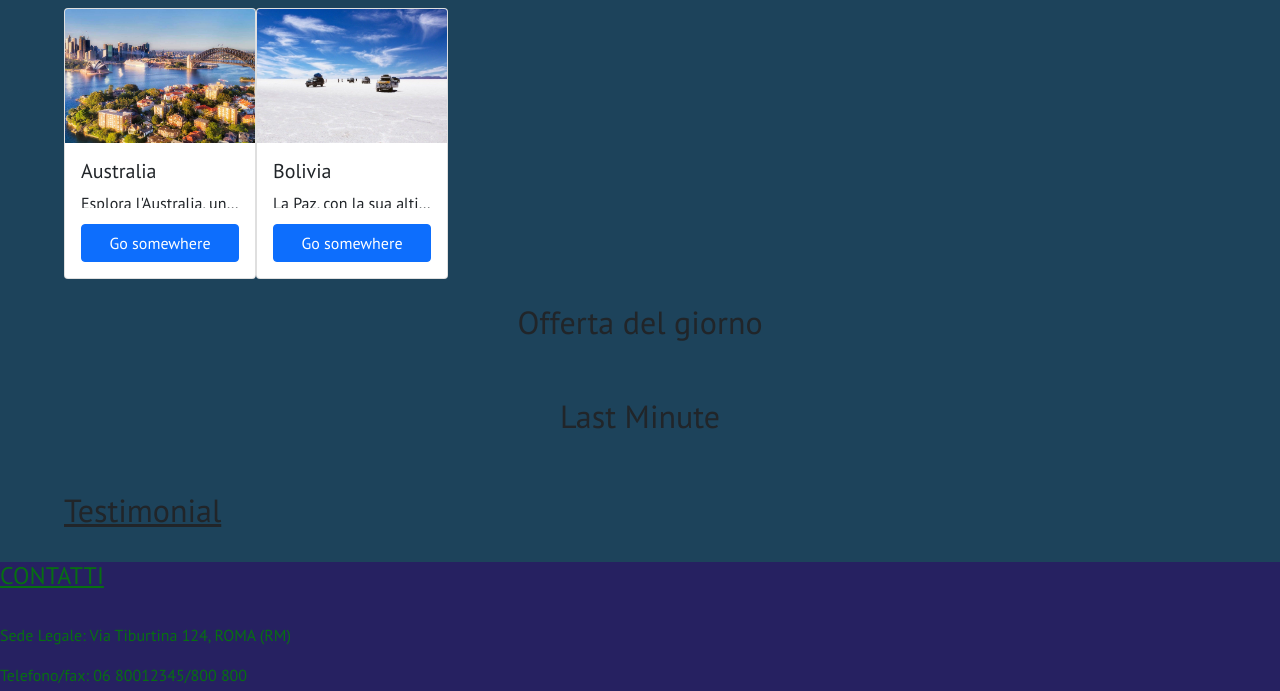
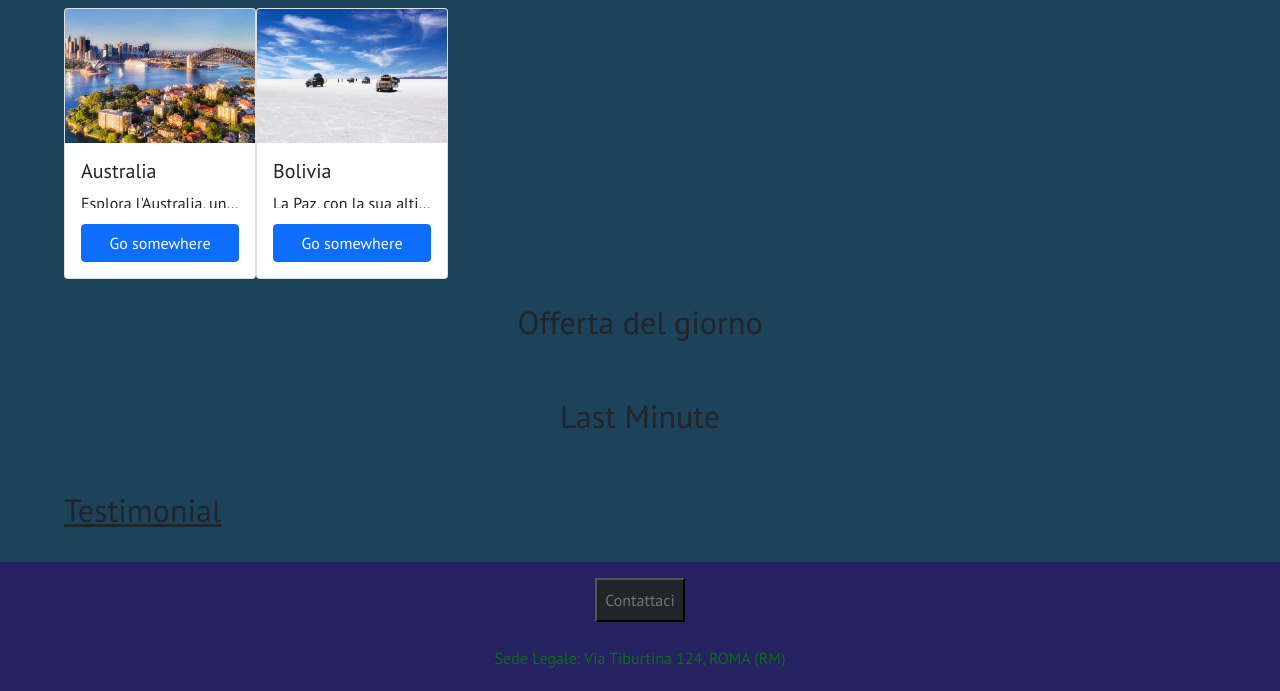
Before and after one commit to Cecios/D9.2, a plain HTML site: page index.html in a window 1280 px wide. Shown: the part 828-1519 px from the top of the page. Drawn offline with nearby package versions, Linux system fonts and the light colour scheme.

Commit message:
fix footer

```diff
--- a/index.html
+++ b/index.html
@@ -10,21 +10,6 @@
 </head>
 <body>
     <header>
-        <!-- <nav class="navbar navbar-light">
-            <a class="navbar-brand w-auto" href="#">
-                <img src="./assets/1600w-1yHe7RHx8MM.webp" alt="" width="30" height="24">
-            </a>
-            <div class="row container justify-content-between p-0 m-0">
-
-                <p class="col-2 mb-0 text-center"><a href="#sez-1" class="text-decoration-none">Offerta della settimana</a></p>
-                <p class="col-2 mb-0 text-center"><a href="#sez-2" class="text-decoration-none">Welcome Summer</a></p>
-                <p class="col-2 mb-0 text-center"><a href="#sez-3" class="text-decoration-none">Offerta del giorno</a></p>
-                <p class="col-2 mb-0 text-center"><a href="#sez-5" class="text-decoration-none">Testimonial</a></p>
-                <p class="col-2 mb-0 text-center"><a href="#sez-4" class="text-decoration-none">Last Minute</a></p>
-                <p class="col-2 mb-0 text-center"><a href="#sez-4" class="text-decoration-none">Contattaci</a></p>
-
-            </div>
-        </nav> -->
         <nav class="navbar navbar-expand-lg bg-body-tertiary">
             <div class="container-fluid">
               <a class="navbar-brand" href="#"><img src="./assets/1600w-1yHe7RHx8MM.webp" alt=""></a>
@@ -109,8 +94,9 @@
         </section>
     </main>
     <section id="sez-6">
-        <footer class="w-100">
-            <h4><u>CONTATTI</u></h4>
+        <footer class="py-3 w-100 container-fluid d-flex flex-column justify-content-center align-items-center">
+
+                <button class="p-2 bg-dark text-secondary" type="button">Contattaci</button>
                 <br>
                 <p>Sede Legale: Via Tiburtina 124, ROMA (RM)</p>
                 <p>Telefono/fax: 06 80012345/800 800</p>
```
Lines whose indentation alone changed are shown as unchanged.
